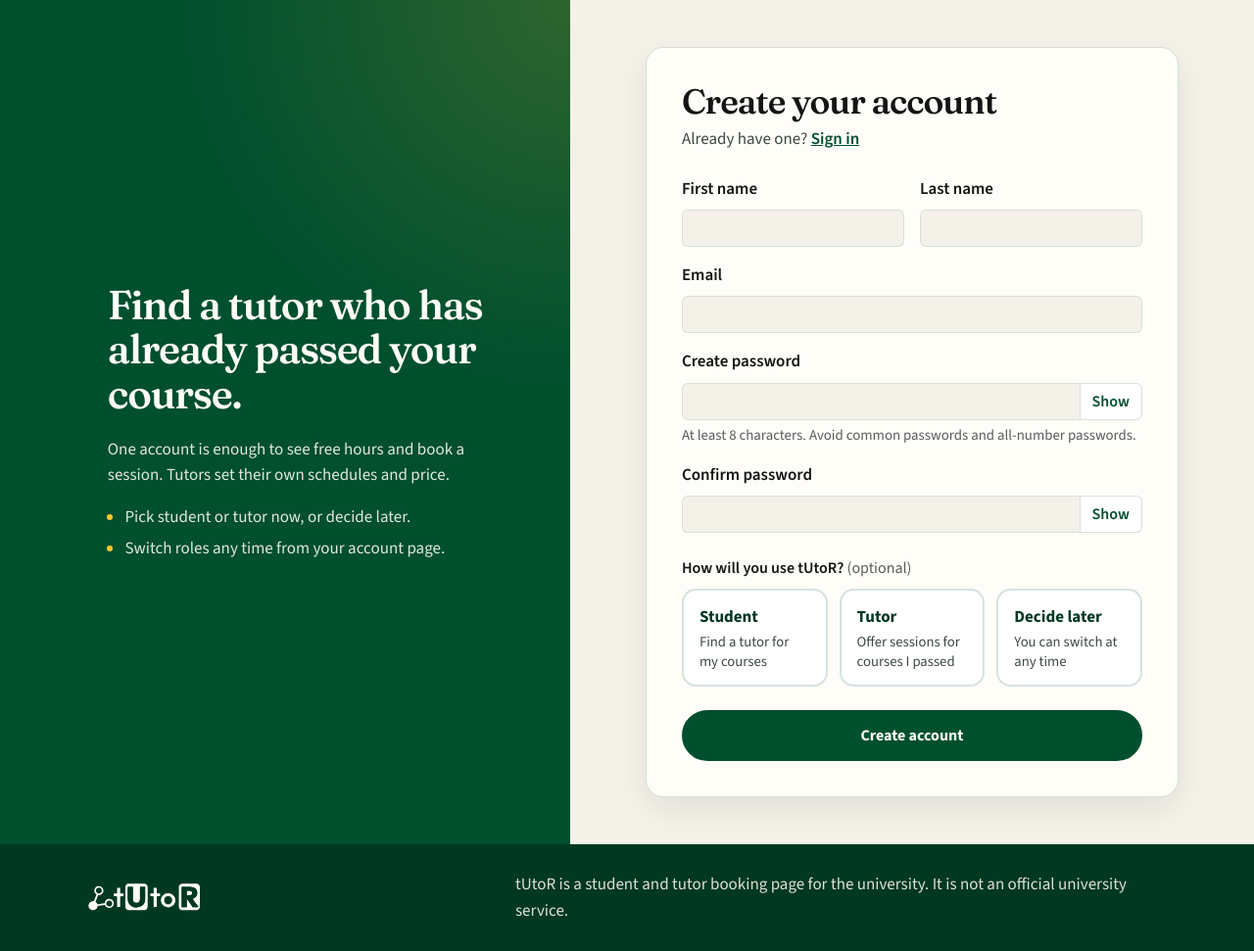
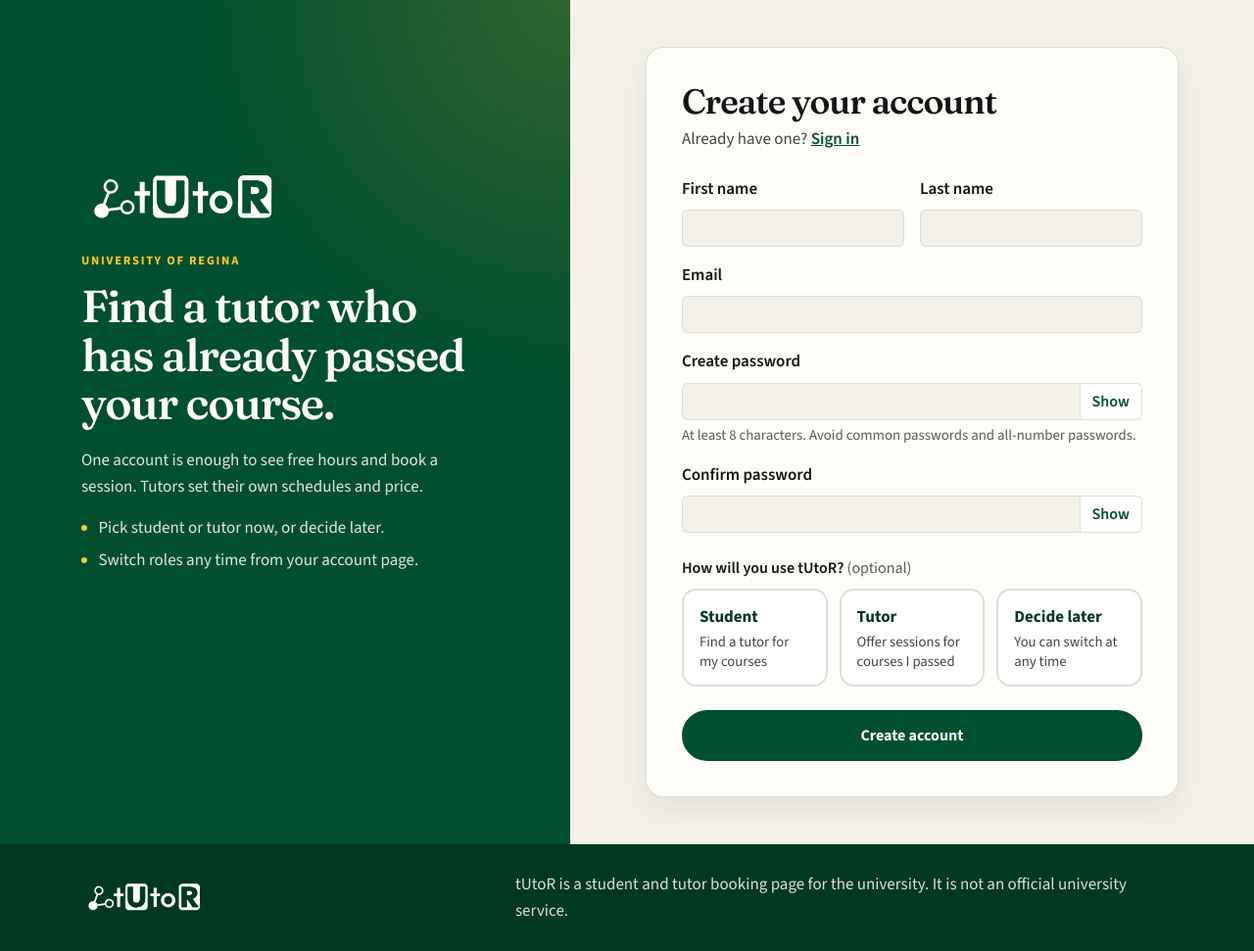
Before and after one commit to ChettyOk/CS-476-Project, a Django app: page /register/ in a window 1280 px wide. Shown: the part 63-1034 px from the top of the page at 98% size. Run offline with Django 5.2, Linux system fonts and the light colour scheme.

Commit message:
[STU-01.4] Change style of Left panel

```diff
--- a/static/css/auth.css
+++ b/static/css/auth.css
@@ -19,6 +19,30 @@
   font-size: clamp(1.5rem, 4vw, 2.6rem);
   max-width: 18ch;
   margin: 0;
+}
+.auth-aside-title {
+  font-family: "Fraunces", Georgia, serif;
+  font-weight: 560;
+  letter-spacing: -0.03em;
+  line-height: 1.08;
+  font-size: clamp(1.5rem, 4vw, 2.6rem);
+  max-width: 18ch;
+  margin: 0;
+}
+/*logo is shown on desktop only */
+.auth-logo {
+  display: none;
+  width: min(210px, 62%);
+  height: auto;
+  margin-bottom: 1.35rem;
+}
+.auth-kicker {
+  margin: 0 0 0.75rem;
+  color: var(--gold);
+  font-weight: 700;
+  letter-spacing: 0.14em;
+  text-transform: uppercase;
+  font-size: 0.78rem;
 }
 .auth-aside-extra { display: none; }
 .auth-aside-extra p { margin: 1.25rem 0 0; color: rgba(255, 253, 248, 0.88); }
@@ -123,11 +147,26 @@
   .auth-shell { grid-template-columns: 5fr 6fr; }
   .auth-aside {
     display: flex;
-    align-items: center;
-    justify-content: flex-end;
-    padding: 4rem 3.5rem;
+    align-items: flex-start;
+    justify-content: center;
+    padding: 0 3.5rem;
   }
-  .auth-aside-inner { max-width: 26rem; }
+  .auth-aside-inner {
+    position: sticky;
+    top: 5rem;
+    display: flex;
+    flex-direction: column;
+    justify-content: center;
+    width: 100%;
+    max-width: 26rem;
+    min-height: calc(100vh - 5rem);
+    padding: 3rem 0;
+  }
+  .auth-logo { display: block; }
+  .auth-aside-title {
+    font-size: clamp(2.4rem, 3.6vw, 3.4rem);
+    font-variation-settings: "opsz" 72;
+  }
   .auth-aside-extra { display: block; }
   .auth-main { align-items: center; padding: 3rem 2rem; }
 }
--- a/templates/register.html
+++ b/templates/register.html
@@ -5,6 +5,14 @@
 <section class="auth-shell">
   <aside class="auth-aside">
     <div class="auth-aside-inner">
+      <img
+        class="auth-logo"
+        src="{% static 'img/tutor-logo-light.svg' %}"
+        alt=""
+        width="210"
+        height="66"
+      />
+      <p class="auth-kicker">{{ campus|default:"University of Regina" }}</p>
       <p class="auth-aside-title">
         Find a tutor who has already passed your course.
       </p>
```
